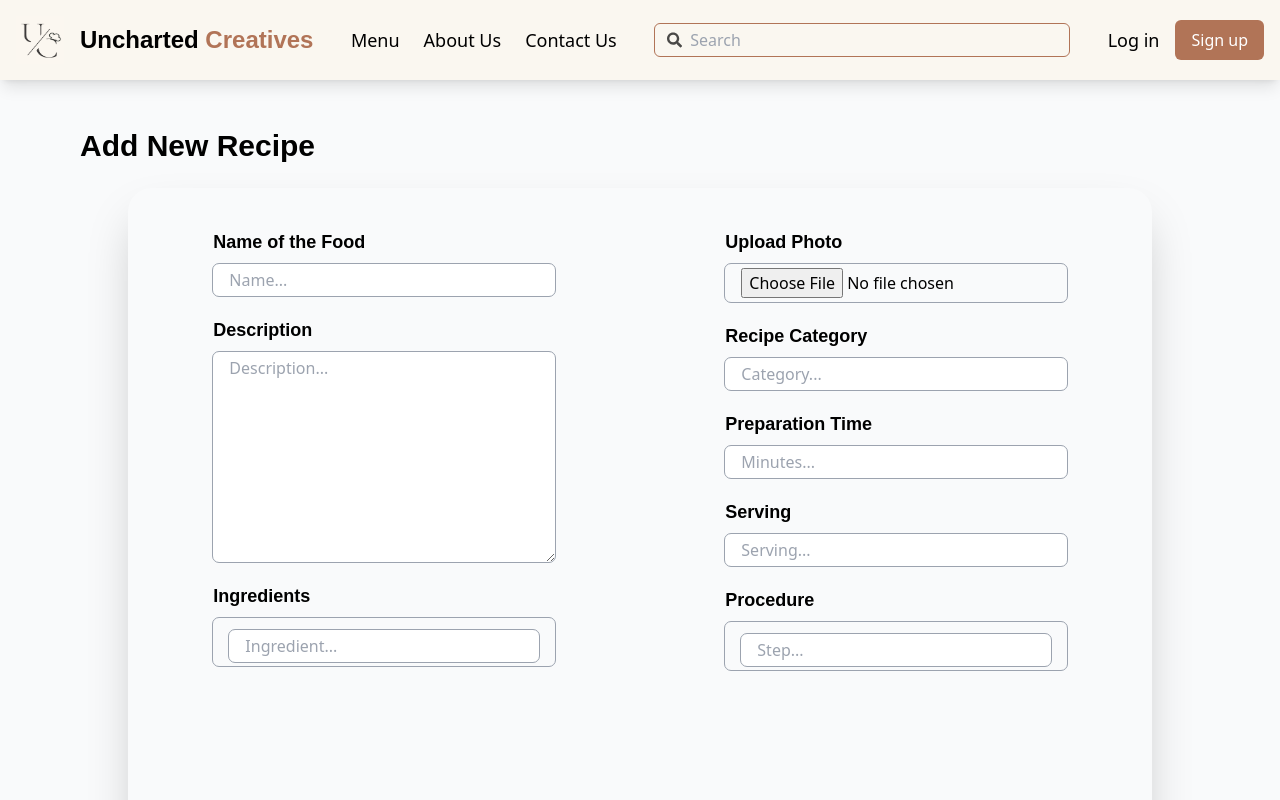
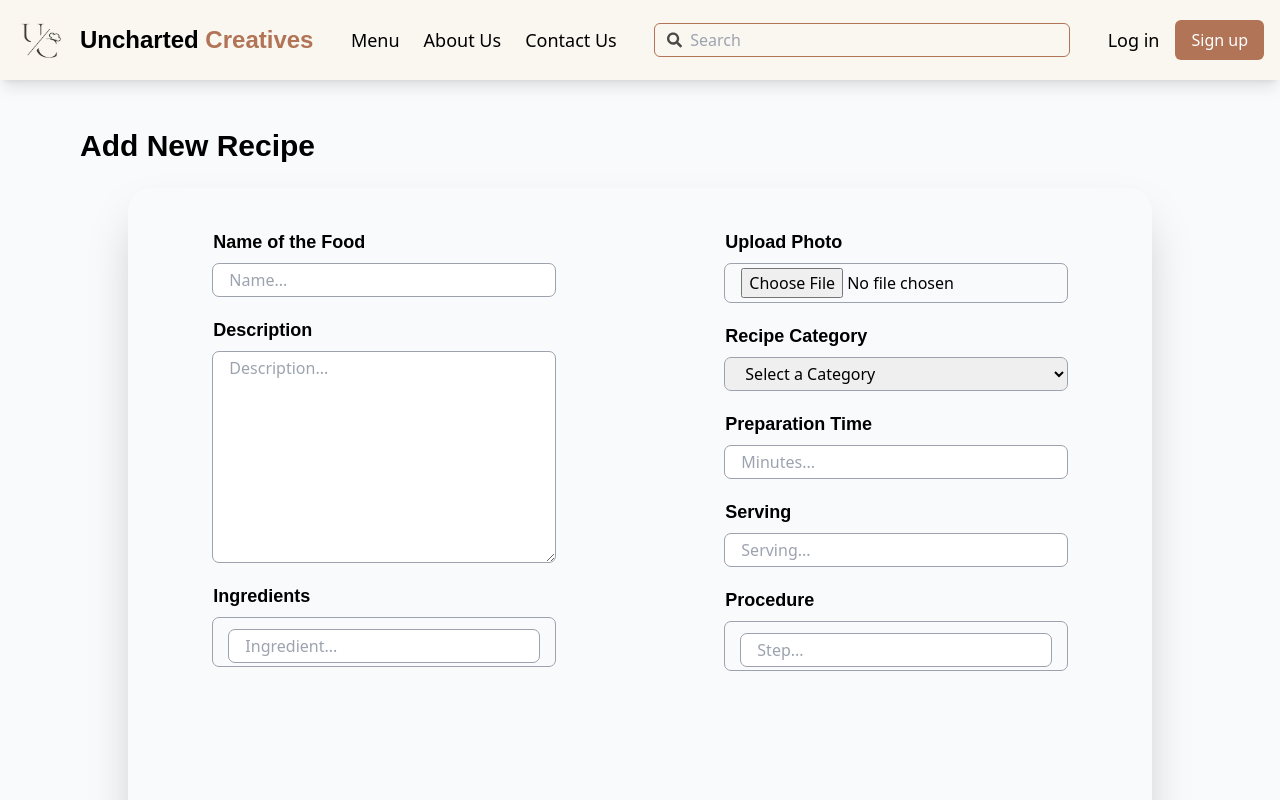
Before and after one commit to Despee2k/CIS2102-uncharted, a React (Vite) app in the folder frontend/: page /addrecipe in a window 1280 px wide. Shown: the top 800 px of the page. Built offline with nearby package versions, Linux system fonts and the light colour scheme.

Commit message:
fix: resolve issue of addrecipe where it becomes white screen after adding recipe

```diff
--- a/frontend/src/pages/AddRecipePage.jsx
+++ b/frontend/src/pages/AddRecipePage.jsx
@@ -1,6 +1,7 @@
 import { useState } from 'react';
 import { useForm } from 'react-hook-form';
 import axios from 'axios';
+import { useNavigate } from 'react-router-dom'; // Import useNavigate
 import Navbar from "../components/Navbar";
 import Footer from "../components/Footer";
 import InputWithLabel from '../components/AddRecipe/InputWithLabel';
@@ -19,6 +20,7 @@ const AddRecipePage = () => {
 
   const [ingredients, setIngredients] = useState([]);
   const [procedure, setProcedure] = useState([]);
+  const navigate = useNavigate(); // Initialize the navigate function
 
   const onSubmit = async (data) => {
     if (ingredients.length === 0 || procedure.length === 0) {
@@ -31,7 +33,7 @@ const AddRecipePage = () => {
       const formData = new FormData();
       formData.append('title', data.title);
       formData.append('description', data.description);
-      formData.append('category', data.category);
+      formData.append('category', data.category); // category will now be the selected value
       formData.append('prepTime', data.prepTime);
       formData.append('servings', data.servings);
 
@@ -84,6 +86,9 @@ const AddRecipePage = () => {
       reset();
       setIngredients([]);
       setProcedure([]);
+
+      // Navigate to the /menu page
+      navigate('/menu'); // Navigate to MenuPage
 
     } catch (error) {
       console.error('Error adding recipe:', error);
@@ -143,15 +148,20 @@ const AddRecipePage = () => {
                 {errors.picture && <div className="text-red-500">{errors.picture.message}</div>}
               </div>
 
-              <InputWithLabel
-                type="text"
-                name="Recipe Category"
-                placeholder="Category..."
-                register={register}
-                registerName="category"
-                errors={errors}
-                required
-              />
+              <div className="bg-gray flex flex-col w-2/3 mx-auto mb-5">
+                <label className="text-lg font-heading font-semibold mb-2">Recipe Category</label>
+                <select
+                  {...register('category', { required: 'Category is required' })}
+                  className="rounded-md outline outline-1 outline-gray-400 px-4 py-1"
+                >
+                  <option value="">Select a Category</option>
+                  <option value="Breakfast">Breakfast</option>
+                  <option value="Lunch">Lunch</option>
+                  <option value="Dinner">Dinner</option>
+                  <option value="Other">Other</option>
+                </select>
+                {errors.category && <div className="text-red-500">{errors.category.message}</div>}
+              </div>
 
               <InputWithLabel
                 type="number"
```
